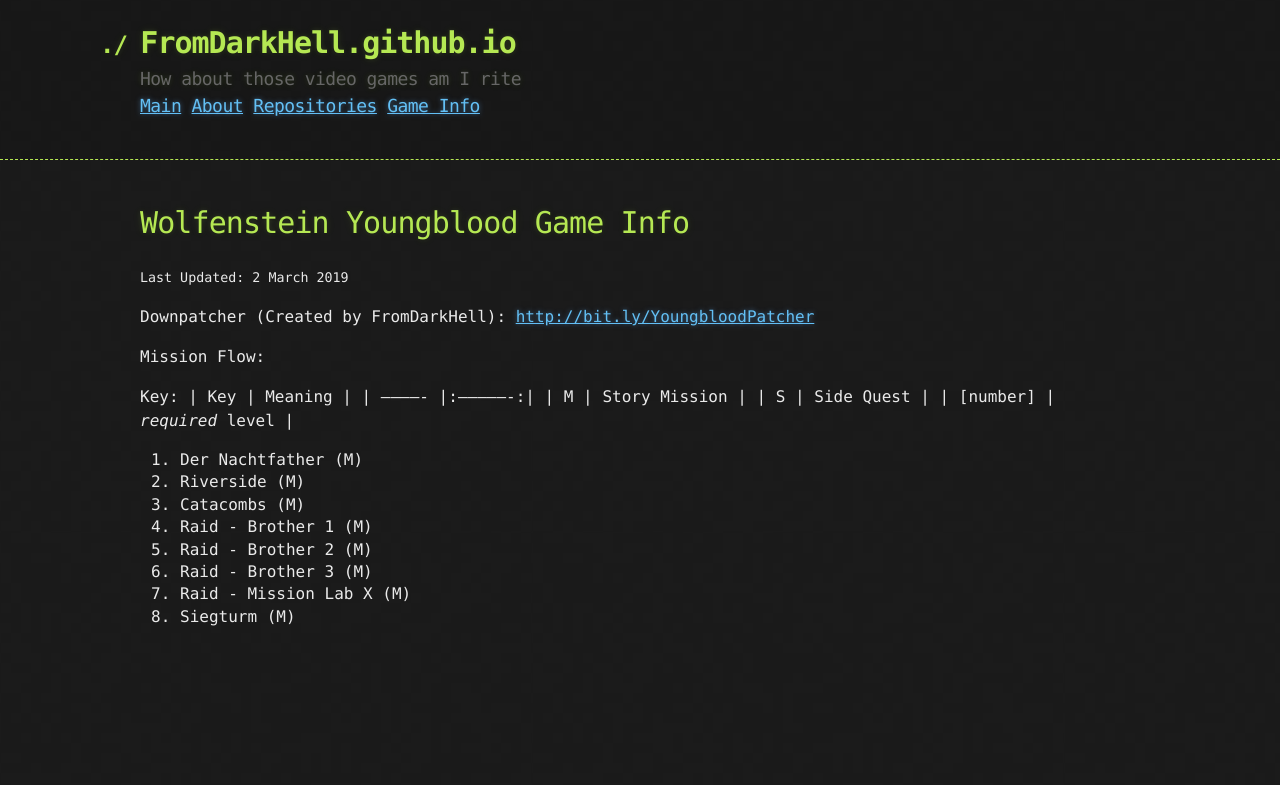
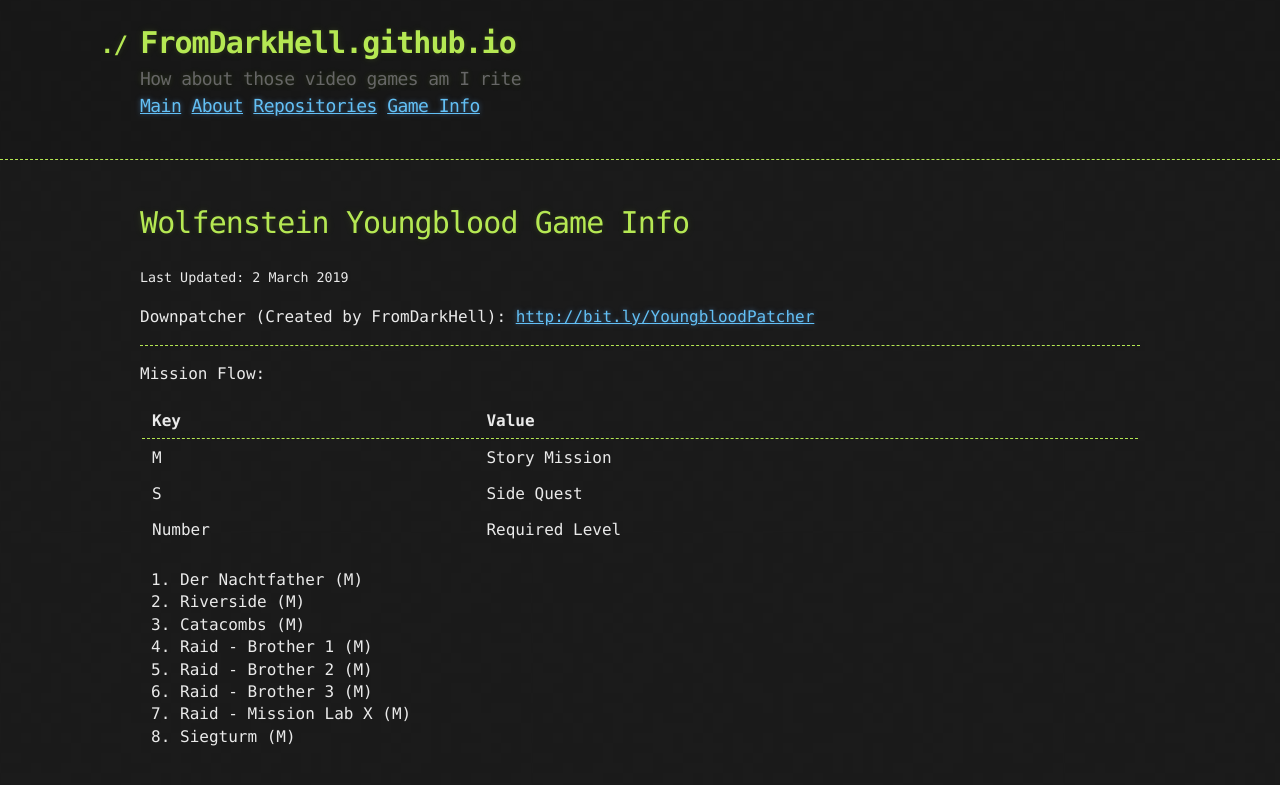
Before and after one commit to FromDarkHell/FromDarkHell.github.io, a Jekyll site: the page built from _posts/gameInfo/2019-3-2-Wolfenstein-Youngblood.md, in a window 1280 px wide. Shown: the top 785 px of the page. Built offline with Jekyll 4.4.1, drawn with Linux system fonts in a browser that asks for light colours.

Commit message:
Fix up that table

```diff
--- a/_posts/gameInfo/2019-3-2-Wolfenstein-Youngblood.md
+++ b/_posts/gameInfo/2019-3-2-Wolfenstein-Youngblood.md
@@ -5,14 +5,14 @@
 
 Downpatcher (Created by FromDarkHell): [http://bit.ly/YoungbloodPatcher](http://bit.ly/YoungbloodPatcher)
 
+***
 Mission Flow:
 
-Key:
-| Key           | Meaning          |
-| ------------- |:----------------:|
-| M             | Story Mission    |
-| S             | Side Quest       |
-| [number]      | *required* level |
+| Key    | Value          |
+|--------|----------------|
+| M      | Story Mission  |
+| S      | Side Quest     |
+| Number | Required Level |
 
 1. Der Nachtfather (M)
 2. Riverside (M)
```
